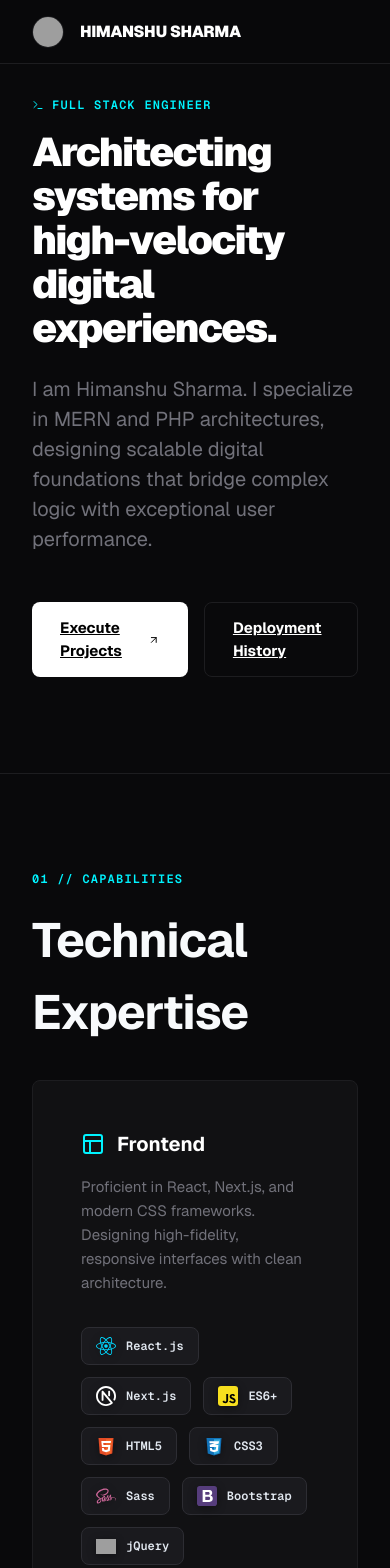
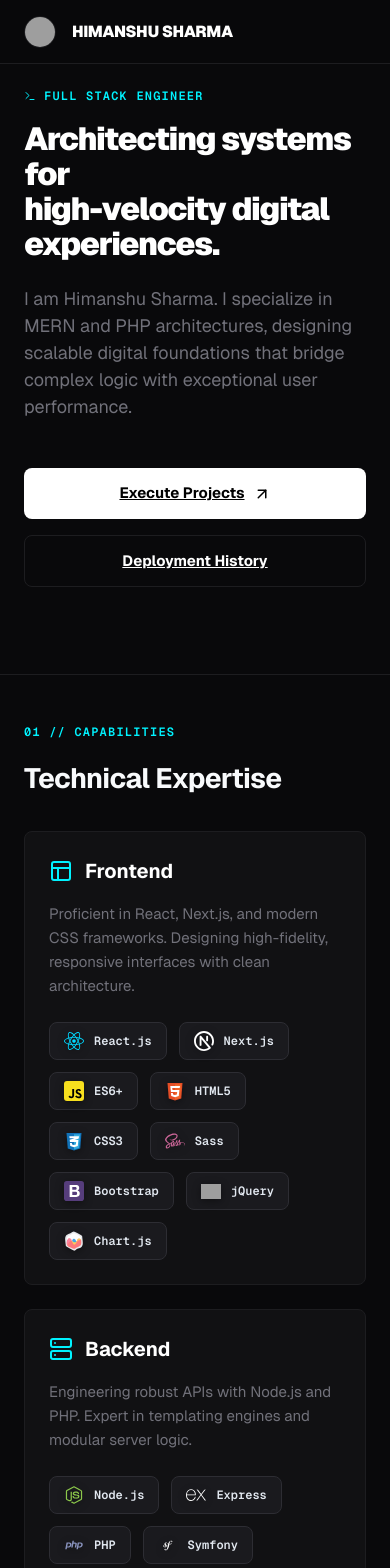
Before and after one commit to hauntedcrewvkr/himanshu_portfolio, a React (Vite) app: page / in a window 390 px wide. Shown: the top 1568 px of the page. Built offline with nearby package versions, Linux system fonts and the light colour scheme; grey boxes are pictures that could not be loaded.

Commit message:
style: optimize mobile padding and typography for better fit

```diff
--- a/src/styles/_global.scss
+++ b/src/styles/_global.scss
@@ -19,6 +19,10 @@ body {
   max-width: $max-width;
   margin: 0 auto;
   padding: 0 $space-5;
+
+  @media (max-width: 600px) {
+    padding: 0 $space-4;
+  }
 }
 
 h1 {
@@ -28,6 +32,10 @@ h1 {
   line-height: 1.1;
   margin-bottom: $space-4;
   color: #fff;
+
+  @media (max-width: 600px) {
+    font-size: 2rem;
+  }
 }
 
 h2 {
@@ -35,6 +43,10 @@ h2 {
   font-weight: 700;
   letter-spacing: -0.02em;
   margin-bottom: $space-3;
+
+  @media (max-width: 600px) {
+    font-size: 1.75rem;
+  }
 }
 
 .label-mono {
@@ -51,4 +63,8 @@ h2 {
 section {
   padding: $space-8 0;
   border-bottom: 1px solid var(--border);
+
+  @media (max-width: 600px) {
+    padding: $space-6 0;
+  }
 }
--- a/src/styles/components.scss
+++ b/src/styles/components.scss
@@ -97,6 +97,10 @@
     color: var(--text-muted);
     max-width: 60ch;
     margin-bottom: $space-6;
+
+    @media (max-width: 600px) {
+      font-size: 1.125rem;
+    }
   }
 }
 
@@ -176,7 +180,8 @@
 
   @media (max-width: 900px) {
     flex-direction: column;
-    gap: $space-5;
+    gap: $space-4;
+    padding: $space-4;
 
     .skill-info {
       flex: none;
@@ -206,6 +211,10 @@
     margin-bottom: $space-2;
     display: block;
   }
+
+  @media (max-width: 600px) {
+    padding: $space-4;
+  }
 }
 
 // CENTERED CONTACT ARCHITECTURE
@@ -216,6 +225,10 @@
 
   h2 { margin-top: $space-3; }
   .body-text { margin: $space-4 auto 0; }
+
+  @media (max-width: 600px) {
+    margin-bottom: $space-5;
+  }
 }
 
 .form-container-centered {
@@ -225,6 +238,10 @@
   padding: $space-7 $space-6;
   border-radius: 16px;
   border: 1px solid var(--border);
+
+  @media (max-width: 600px) {
+    padding: $space-5 $space-4;
+  }
 }
 
 .minimal-form {
@@ -309,6 +326,11 @@
 .btn-wrap {
   display: flex;
   gap: $space-3;
+  @media (max-width: 600px) {
+    flex-direction: column;
+    width: 100%;
+    .btn { width: 100%; justify-content: center; }
+  }
 }
 
 .btn {
@@ -346,5 +368,10 @@
     color: var(--text-muted);
     font-family: 'Geist Mono', monospace;
     font-size: 0.75rem;
+    @media (max-width: 600px) {
+      flex-direction: column;
+      gap: $space-3;
+      text-align: center;
+    }
   }
 }
```
